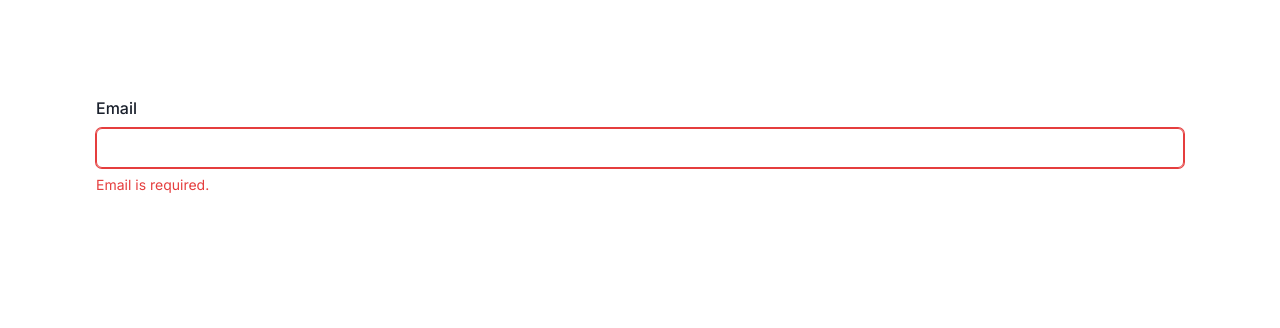
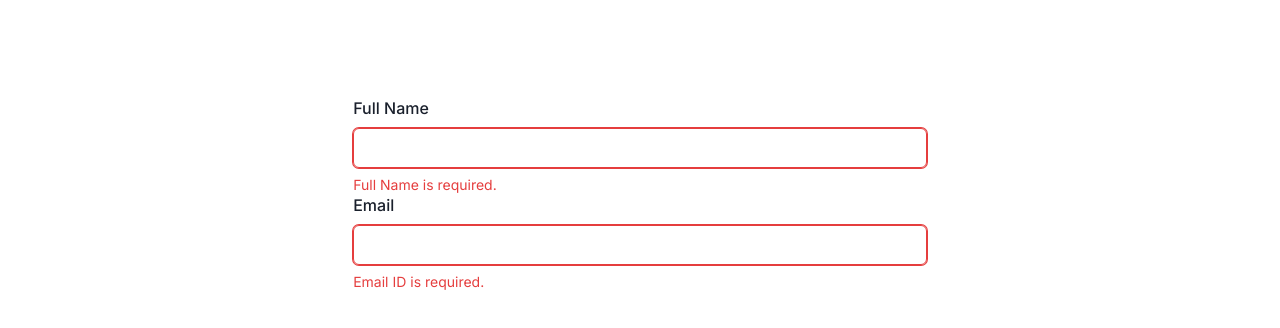
Before and after one commit to anupama12sg/KYC_Frontend, a Next.js app: page / in a window 1280 px wide. Shown: the top 328 px of the page. Built offline with nearby package versions, Linux system fonts and the light colour scheme.

Commit message:
Added name field

```diff
--- a/src/app/page.tsx
+++ b/src/app/page.tsx
@@ -6,31 +6,55 @@ import {
   FormLabel,
   FormErrorMessage,
   FormHelperText,
-  Input
+  Input,
+  Container
 } from '@chakra-ui/react'
 
-import{
+import {
   useState
 } from "react"
 
 export default function Home() {
- const [input, setInput]= useState("")
-const handleInputChange= (e: any)=> setInput(e.target.value)
-const isError= input === ""
+  const [email, setEmail] = useState('')
+  const handleEmailChange = (e: any) => setEmail(e.target.value)
+  const emailError = email === ''
+
+  const [name, setName] = useState('')
+  const handleNameChange = (e: any) => setName(e.target.value)
+  const nameError = name === ''
 
   return (
     <main className="flex min-h-screen flex-col items-center justify-between p-24">
-    <FormControl isInvalid={isError}>
-      <FormLabel>Email</FormLabel>
-      <Input type="email" value={input} onChange={handleInputChange} />
-      {!isError ? (
-        <FormHelperText>
-          Enter the email you would like to receive the newsletter on.
-        </FormHelperText>
-      ) : (
-        <FormErrorMessage>Email is required.</FormErrorMessage>
-      )}
-    </FormControl>
+      <Container>
+
+        <FormControl isInvalid={nameError}>
+          <FormLabel>Full Name</FormLabel>
+          <Input type="text" value={name} onChange={handleNameChange} />
+          {!nameError ? (
+            <FormHelperText>
+              Enter your Name.
+            </FormHelperText>
+          ) : (
+            <FormErrorMessage>Full Name is required.</FormErrorMessage>
+          )}
+        </FormControl>
+
+
+        <FormControl isInvalid={emailError}>
+          <FormLabel>Email</FormLabel>
+          <Input type='email' value={email} onChange={handleEmailChange} />
+          {!emailError ? (
+            <FormHelperText>
+              Enter your Email ID.
+            </FormHelperText>
+          ) : (
+            <FormErrorMessage>Email ID is required.</FormErrorMessage>
+          )}
+        </FormControl>
+
+
+
+      </Container>
 
     </main>
   )
```
